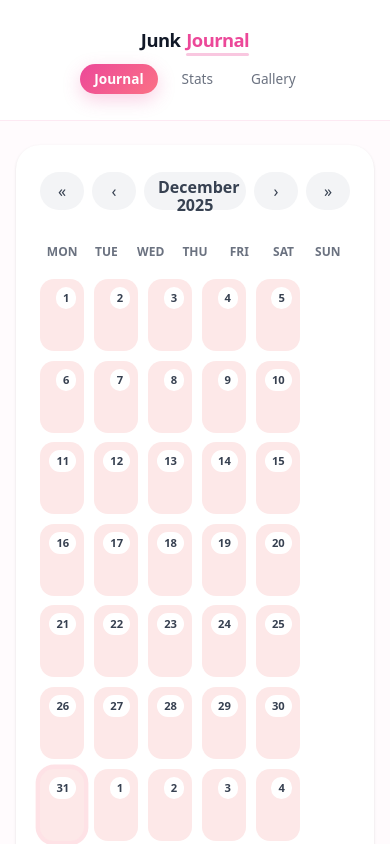
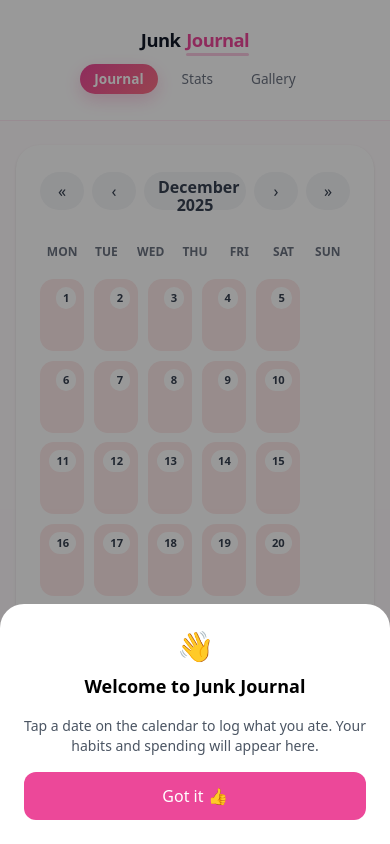
Before and after one commit to AaditMistry1114/junk-journal, a React (Vite) app: page / in a window 390 px wide. Shown: the top 844 px of the page. Built offline with nearby package versions, Linux system fonts and the light colour scheme.

Commit message:
Added a tutorial message for the users

```diff
--- a/src/index.css
+++ b/src/index.css
@@ -493,3 +493,16 @@ button:active {
     font-size: 0.85rem;
   }
 }
+
+@keyframes slideUp {
+  from {
+    transform: translateY(100%);
+  }
+  to {
+    transform: translateY(0);
+  }
+}
+
+.animate-slideUp {
+  animation: slideUp 0.3s ease-out;
+}
--- a/src/pages/Journal.jsx
+++ b/src/pages/Journal.jsx
@@ -1,4 +1,4 @@
-import { useState } from "react";
+import { useState, useEffect } from "react";
 import Calendar from "react-calendar";
 import AddEntryModal from "../components/AddEntryModal";
 import {
@@ -14,6 +14,7 @@ function Journal() {
   const [dayEntries, setDayEntries] = useState([]);
   const [editingEntry, setEditingEntry] = useState(null);
   const [previewImage, setPreviewImage] = useState(null);
+  const [showTutorial, setShowTutorial] = useState(true);
 
   const handleDayClick = (date) => {
     setSelectedDate(date);
@@ -25,8 +26,46 @@ function Journal() {
     0
   );
 
+  // ✅ Has user EVER added any entry
+  const hasAnyEntries =
+    JSON.parse(localStorage.getItem("junk_journal_entries"))?.length > 0;
+
+  // ✅ Auto-hide tutorial forever once user adds first entry
+  useEffect(() => {
+    if (hasAnyEntries && showTutorial) {
+      setShowTutorial(false);
+    }
+  }, [hasAnyEntries, showTutorial]);
+
   return (
     <div className="min-h-screen bg-[#FFFBFD] px-4 py-6">
+
+      {/* 📱 MOBILE ONBOARDING OVERLAY */}
+      {showTutorial && !hasAnyEntries && (
+        <div className="fixed inset-0 bg-black/40 z-[9999] flex items-end sm:hidden">
+          <div className="bg-white w-full rounded-t-3xl p-6 space-y-4">
+            <div className="text-center">
+              <p className="text-3xl mb-2">👋</p>
+              <h3 className="text-lg font-semibold">
+                Welcome to Junk Journal
+              </h3>
+            </div>
+
+            <p className="text-sm text-gray-600 text-center">
+              Tap a date on the calendar to log what you ate.
+              Your habits and spending will appear here.
+            </p>
+
+            <button
+              onClick={() => setShowTutorial(false)}
+              className="w-full bg-pink-500 text-white py-3 rounded-xl"
+            >
+              Got it 👍
+            </button>
+          </div>
+        </div>
+      )}
+
       <div className="max-w-6xl mx-auto grid grid-cols-1 lg:grid-cols-2 gap-6">
 
         {/* CALENDAR */}
@@ -46,7 +85,6 @@ function Journal() {
             <span>Days with entries</span>
           </div>
 
-
           <button
             onClick={() => {
               setEditingEntry(null);
@@ -58,8 +96,10 @@ function Journal() {
           </button>
         </div>
 
-        {/* ENTRIES */}
+        {/* ENTRIES / RIGHT PANEL */}
         <div className="bg-white rounded-3xl p-6 shadow overflow-y-auto">
+
+          {/* SUMMARY */}
           {dayEntries.length > 0 && (
             <div className="mb-6 bg-pink-50 rounded-xl p-4 flex justify-between">
               <div>
@@ -72,27 +112,45 @@ function Journal() {
             </div>
           )}
 
-          {!selectedDate ? (
+          {/* DESKTOP ONBOARDING */}
+          {!selectedDate && !hasAnyEntries ? (
+            <div className="hidden sm:flex flex-col items-center justify-center h-full text-center text-gray-500 py-20">
+              <p className="text-4xl mb-4">👋</p>
+              <h3 className="text-lg font-semibold text-gray-700">
+                Welcome to Junk Journal
+              </h3>
+              <p className="text-sm mt-2">
+                Click a date on the calendar to log what you ate.
+              </p>
+              <p className="text-sm">
+                Your habits and spending will appear here.
+              </p>
+            </div>
+
+          ) : !selectedDate ? (
+
             <div className="text-center py-20 text-gray-400">
               <p className="text-lg font-medium">📅 No date selected</p>
               <p className="text-sm mt-1">
                 Click a date on the calendar to view entries
               </p>
             </div>
+
           ) : dayEntries.length === 0 ? (
+
             <div className="text-center py-20 text-gray-400">
               <p className="text-lg font-medium">🍽 No entries yet</p>
               <p className="text-sm mt-1">
                 Add what you ate on this day
               </p>
             </div>
+
           ) : (
 
             dayEntries.map((e) => (
               <div
                 key={e.id}
-              className="rounded-2xl p-4 mb-4 bg-white border
-                         hover:shadow-md transition"
+                className="rounded-2xl p-4 mb-4 bg-white border hover:shadow-md transition"
               >
                 <div className="flex justify-between items-center">
                   <span className="font-medium text-gray-800">
@@ -102,7 +160,6 @@ function Journal() {
                     ₹{e.amount}
                   </span>
                 </div>
-
 
                 <div className="flex gap-3 mt-2 text-sm">
                   <button
@@ -147,7 +204,6 @@ function Journal() {
           className="fixed inset-0 bg-black/80 flex items-center justify-center z-[9999]"
           onClick={() => setPreviewImage(null)}
         >
-    {/* Close Button */}
           <button
             onClick={() => setPreviewImage(null)}
             className="absolute top-6 right-16 text-white text-3xl font-bold hover:opacity-80"
@@ -155,7 +211,6 @@ function Journal() {
             ×
           </button>
 
-    {/* Image */}
           <img
             src={previewImage}
             className="max-h-[85vh] max-w-[90vw] rounded-2xl shadow-2xl"
```
Lines whose indentation alone changed are shown as unchanged.
